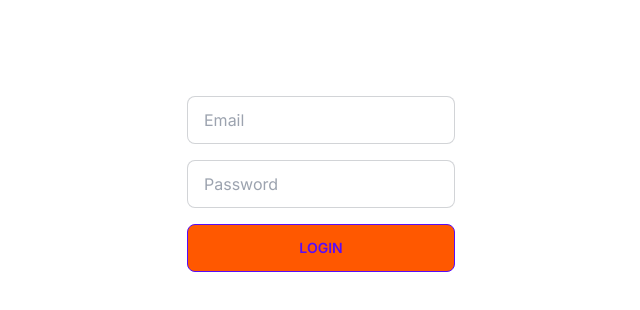
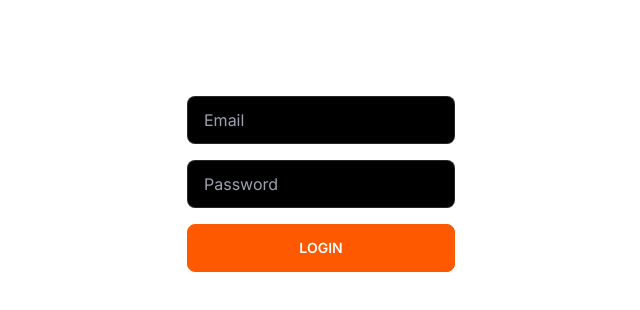
Before and after one commit to mjjstockman/TDA-SAC, a Next.js app in the folder frontend/: page / in a window 1280 px wide. Shown: the top 310 px of the page, without its empty margins (319-959 px from the left). Built offline with nearby package versions, Linux system fonts and the light colour scheme.

Commit message:
Styling changes

```diff
--- a/frontend/app/dashboard/page.js
+++ b/frontend/app/dashboard/page.js
@@ -1,7 +1,6 @@
 import Dashboard from "@/pages/Dashboard";
 import React from "react";
 
-const page = () => {
 const page = () => {
   return (
     <div className="flex bg-white min-h-screen flex-col items-center justify-between p-24">
--- a/frontend/app/layout.js
+++ b/frontend/app/layout.js
@@ -1,19 +1,17 @@
-import { Inter } from 'next/font/google'
-import './globals.css'
+import { Inter } from "next/font/google";
+import "./globals.css";
 
-const inter = Inter({ subsets: ['latin'] })
+const inter = Inter({ subsets: ["latin"] });
 
 export const metadata = {
-  title: 'The Developer Academy Calendar',
-  description: 'Created by Ash, Craig and Matt',
-}
+  title: "The Developer Academy Calendar",
+  description: "Created by Ash, Craig and Matt",
+};
 
 export default function RootLayout({ children }) {
   return (
-    <html lang="en">
-      <body className={inter.className}>
-        {children}
-        </body>
+    <html lang="en" data-theme="TDA">
+      <body className={inter.className}>{children}</body>
     </html>
-  )
+  );
 }
--- a/frontend/pages/Login.js
+++ b/frontend/pages/Login.js
@@ -35,7 +35,7 @@ const Login = (props) => {
           id="email"
           type="text"
           placeholder="Email"
-          className="input input-bordered w-full max-w-xs"
+          className="input input-bordered w-full max-w-xs outline-2 outline-secondary"
           disabled={disabled}
         />
         <input
@@ -46,7 +46,7 @@ const Login = (props) => {
           disabled={disabled}
         />
         <button
-          className="btn btn-outline btn-primary bg-TDAOrange"
+          className="btn btn-accent btn-outline-secondary"
           disabled={disabled}
         >
           Login
@@ -57,4 +57,3 @@ const Login = (props) => {
 };
 
 export default Login;
-// Mand
--- a/frontend/tailwind.config.js
+++ b/frontend/tailwind.config.js
@@ -6,11 +6,11 @@ module.exports = {
     "./app/**/*.{js,ts,jsx,tsx,mdx}",
   ],
   theme: {
-    colors: {
-      transparent: "transparent",
-      current: "currentColor",
-      TDAOrange: "#FF5800",
-    },
+    // colors: {
+    //   transparent: "transparent",
+    //   current: "currentColor",
+    //   TDAOrange: "#FF5800",
+    // },
     // extend: {
     //   backgroundImage: {
     //     "gradient-radial": "radial-gradient(var(--tw-gradient-stops))",
@@ -22,35 +22,50 @@ module.exports = {
   plugins: [require("daisyui")],
   daisyui: {
     themes: [
-      "light",
+      {
+        TDA: {
+          "primary": "#F1F2F6",
+          "primary-focus": "#FFFFFF",
+          "primary-content": "#000000",
+          "secondary": "#011226",
+          "secondary-focus": "#132559",
+          "secondary-content": "#FFFFFF",
+          "accent": "#FF5800",
+          "accent-focus": "#D24A00",
+          "accent-content": "#FFFFFF",
+          "neutral": "465362",
+          // "accent": "#931621",
+        },
+      },
+      // "light",
       // "dark",
-      "cupcake",
-      "bumblebee",
-      "emerald",
-      "corporate",
-      "synthwave",
-      "retro",
-      "cyberpunk",
-      "valentine",
-      "halloween",
-      "garden",
-      "forest",
-      "aqua",
-      "lofi",
-      "pastel",
-      "fantasy",
-      "wireframe",
-      "black",
-      "luxury",
-      "dracula",
-      "cmyk",
-      "autumn",
-      "business",
-      "acid",
-      "lemonade",
-      "night",
-      "coffee",
-      "winter",
+      // "cupcake",
+      // "bumblebee",
+      // "emerald",
+      // "corporate",
+      // "synthwave",
+      // "retro",
+      // "cyberpunk",
+      // "valentine",
+      // "halloween",
+      // "garden",
+      // "forest",
+      // "aqua",
+      // "lofi",
+      // "pastel",
+      // "fantasy",
+      // "wireframe",
+      // "black",
+      // "luxury",
+      // "dracula",
+      // "cmyk",
+      // "autumn",
+      // "business",
+      // "acid",
+      // "lemonade",
+      // "night",
+      // "coffee",
+      // "winter",
     ],
   },
 };
```
